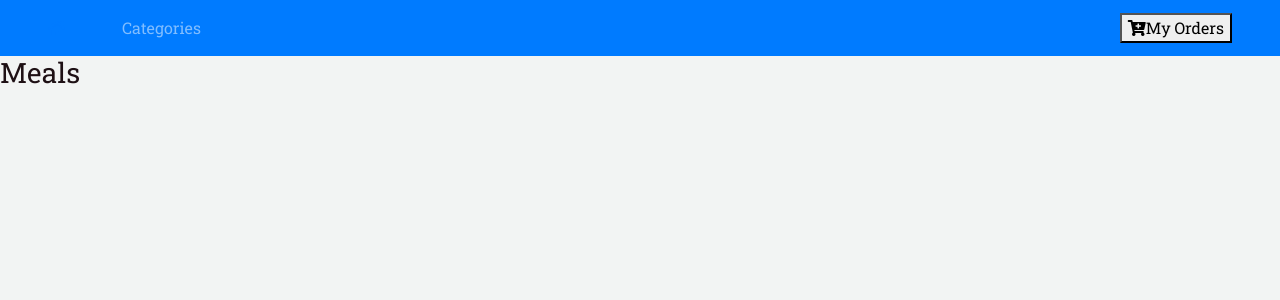
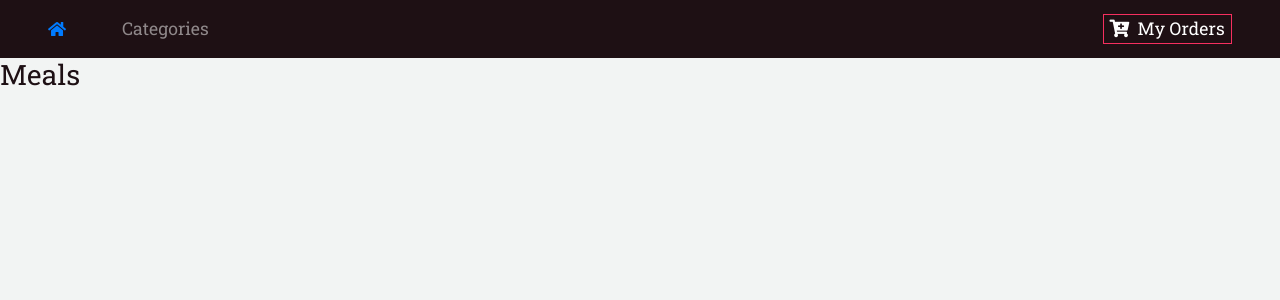
Before and after one commit to Infinical/Ride, a React (Create React App) app: page / in a window 1280 px wide. Shown: the top 300 px of the page. Built offline with nearby package versions, Linux system fonts and the light colour scheme.

Commit message:
Style navbar,create styled button

```diff
--- /dev/null
+++ b/src/components/Button.js
@@ -0,0 +1,13 @@
+import styled from "styled-components";
+
+export const Button = styled.button`
+  text-transform: capitalize;
+  font-size: 1.1rem;
+  background: transparent;
+  border: 0.05rem solid var(--mainRed);
+  color: white;
+  letter-spacing: 0.01rem;
+  padding: 0.2 rem 0.5 rem;
+  cursor: pointer;
+  transition: all 0.5s ease-in-out;
+`;
--- a/src/components/Navbar.js
+++ b/src/components/Navbar.js
@@ -1,9 +1,12 @@
 import React, { Component } from "react";
 import { Link } from "react-router-dom";
+import { Button } from "./Button";
+import styled from "styled-components";
+
 export default class Navbar extends Component {
   render() {
     return (
-      <nav className="navbar navbar-expand-sm bg-primary navbar-dark px-sm-5">
+      <Nav className="navbar navbar-expand-sm  navbar-dark px-sm-5">
         <Link to="/">
           <i className="fas fa-home" />
         </Link>
@@ -15,12 +18,22 @@ export default class Navbar extends Component {
           </li>
         </ul>
         <Link to="/cart" className="ml-auto">
-          <button>
-            <i className="fas fa-cart-plus" />
+          <Button>
+            <span className="mr-2">
+              <i className="fas fa-cart-plus" />
+            </span>
             My Orders
-          </button>
+          </Button>
         </Link>
-      </nav>
+      </Nav>
     );
   }
 }
+
+const Nav = styled.nav`
+  background: var(--mainBlack);
+  .nav-link{
+    color: var{--mainWhite}!important;
+    font-size:1.1rem;
+  }
+`;
```
